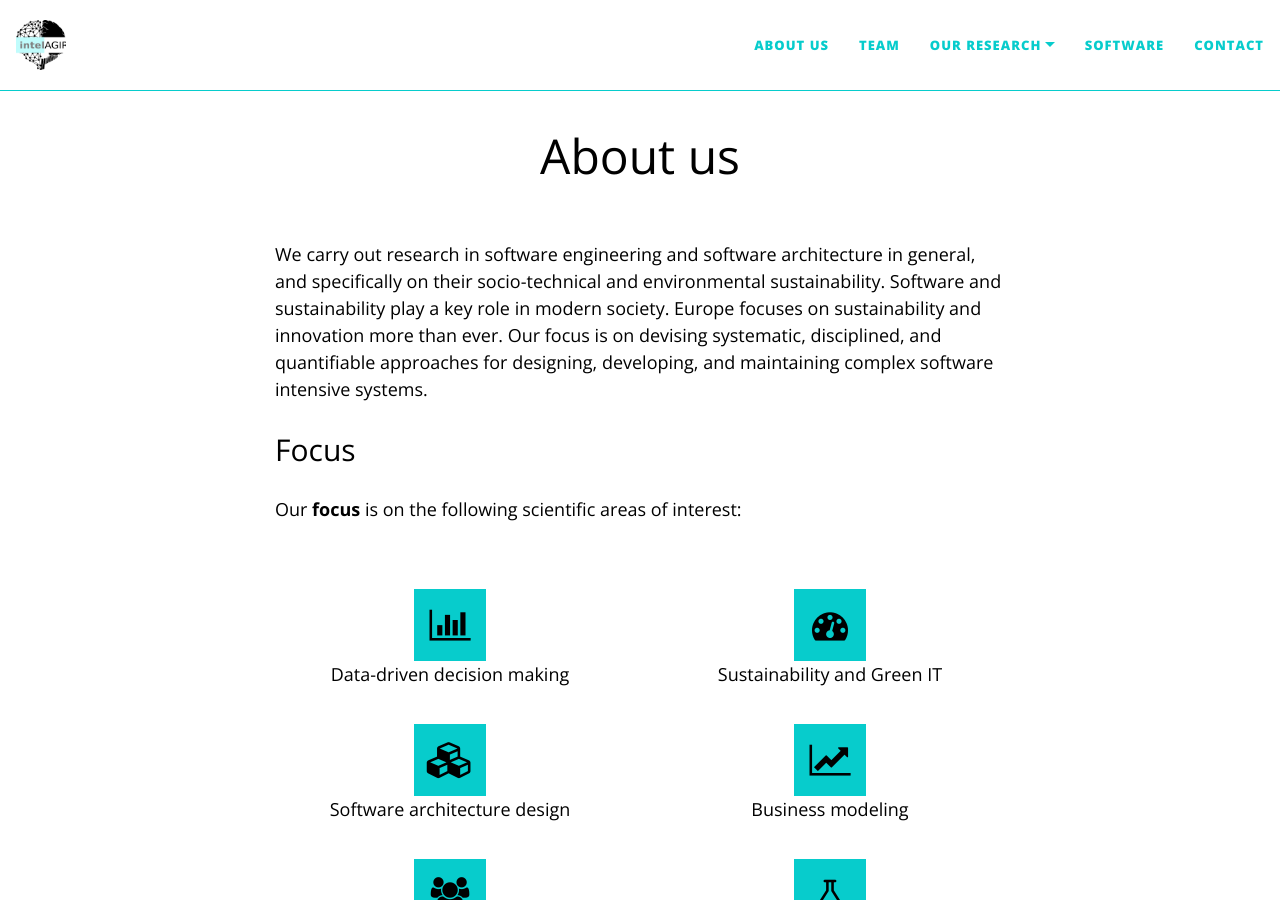
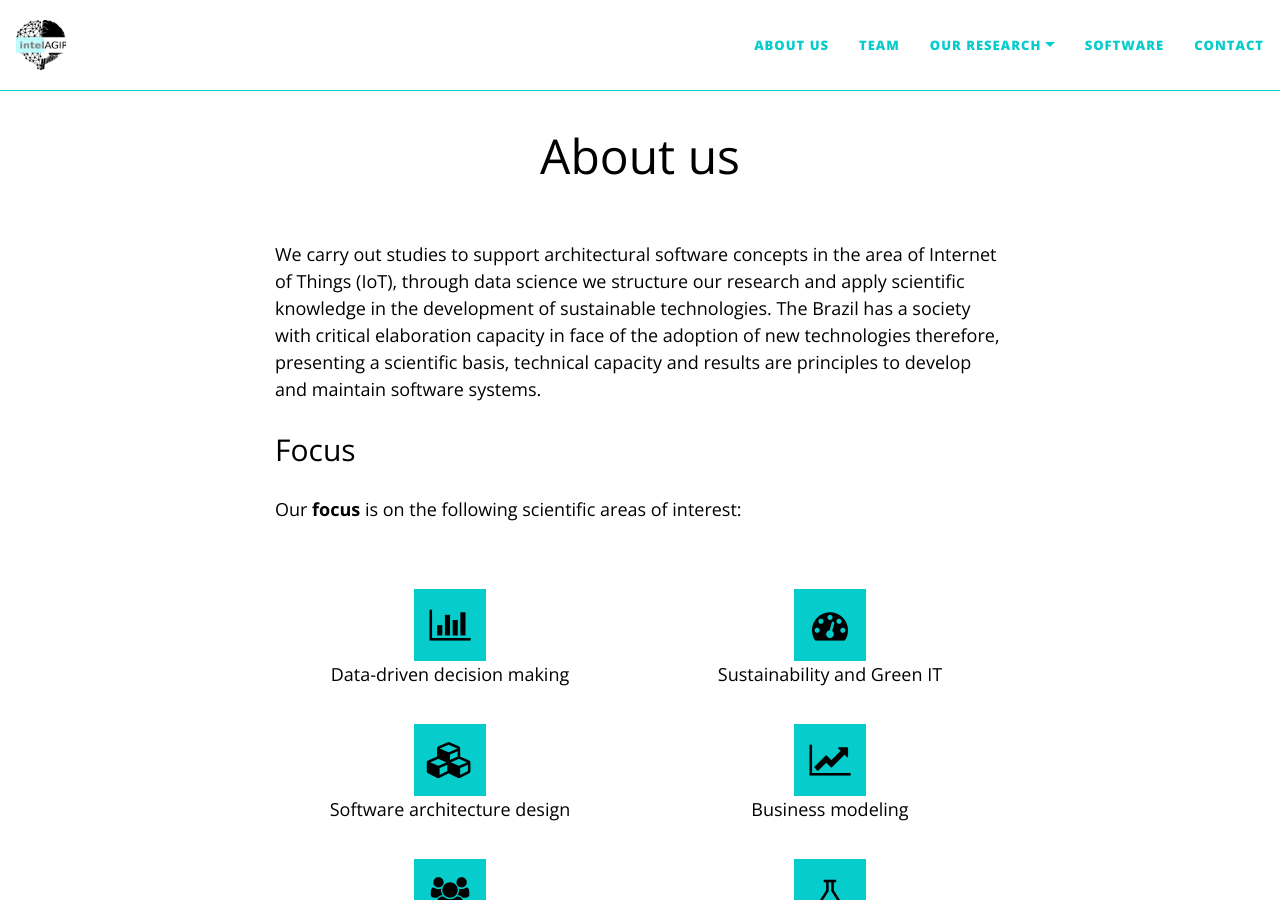
Before and after one commit to IntelAgir-Research-Group/intelagir-research-group.github.io, a Jekyll site: the page built from pages/about.md, in a window 1280 px wide and 900 px high. Built offline with Jekyll 4.4.1, drawn with Linux system fonts in a browser that asks for light colours; nearby versions of some CDN libraries.

Commit message:
Atualização teste na página About

```diff
--- a/pages/about.md
+++ b/pages/about.md
@@ -4,7 +4,7 @@ title: About us
 <!-- subtitle: X  -->
 ---
 
-We carry out research in software engineering and software architecture in general, and specifically on their socio-technical and environmental sustainability. Software and sustainability play a key role in modern society. Europe focuses on sustainability and innovation more than ever. Our focus is on devising systematic, disciplined, and quantifiable approaches for designing, developing, and maintaining complex software intensive systems.
+We carry out studies to support architectural software concepts in the area of Internet of Things (IoT), through data science we structure our research and apply scientific knowledge in the development of sustainable technologies. The Brazil has a society with critical elaboration capacity in face of the adoption of new technologies therefore, presenting a scientific basis, technical capacity and results are principles to develop and maintain software systems.
 
 ## Focus
 Our **focus** is on the following scientific areas of interest:
```
